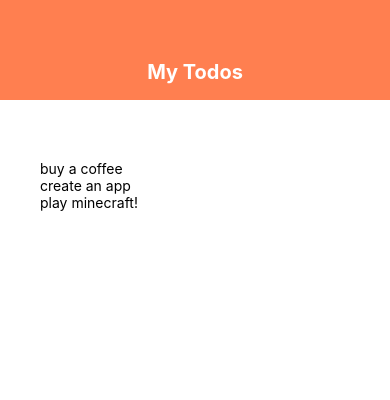
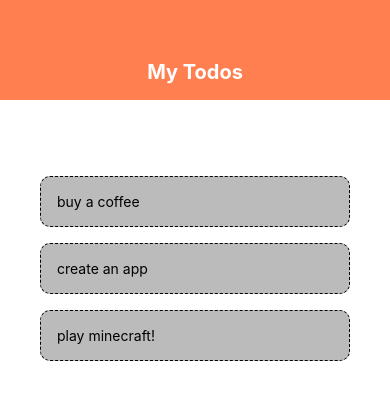
Before and after one commit to jash2810/react-native-todo-app, a React Native app: screen / in a window 390 px wide. Shown: the top 400 px of the page. Built offline with nearby package versions, Linux system fonts and the light colour scheme.

Commit message:
added touchables to delete the todo

```diff
--- a/App.js
+++ b/App.js
@@ -1,6 +1,7 @@
 import { StyleSheet, Text, View, FlatList, TouchableOpacity, Button } from 'react-native';
 import React, { useState } from 'react'
 import Header from './components/header';
+import TodoItem from './components/TodoItem';
 
 export default function App() {
 
@@ -11,6 +12,12 @@
   ]
   const [todos, setTodos] = useState(initTodos)
 
+  const deleteTodoPress = (key) => {
+    setTodos((prevTodos) => {
+      return prevTodos.filter(todo => todo.key !== key)
+    })
+  }
+
   return (
     <View style={styles.container}>
     <Header />
@@ -19,7 +26,10 @@
         <FlatList
           data={todos}
           renderItem={({item}) => (
-              <Text style={styles.item} >{item.text}</Text>
+              <TodoItem
+                item={item}
+                deleteTodoPress={deleteTodoPress}
+              />
           )}
         />
       </View>
--- /dev/null
+++ b/components/TodoItem.js
@@ -0,0 +1,21 @@
+import React from 'react';
+import {StyleSheet, Text, TouchableOpacity, View} from 'react-native'
+
+export default function TodoItem({item, deleteTodoPress}) {
+    return(
+        <TouchableOpacity onPress={() => deleteTodoPress(item.key)}>
+            <Text style={styles.item}>{item.text}</Text>
+        </TouchableOpacity>
+    )
+}
+
+const styles = StyleSheet.create({
+    item: {
+        padding: 16,
+        marginTop: 16,
+        backgroundColor: '#bbb',
+        borderWidth: 1,
+        borderStyle: 'dashed',
+        borderRadius: 10
+    }
+})
```
